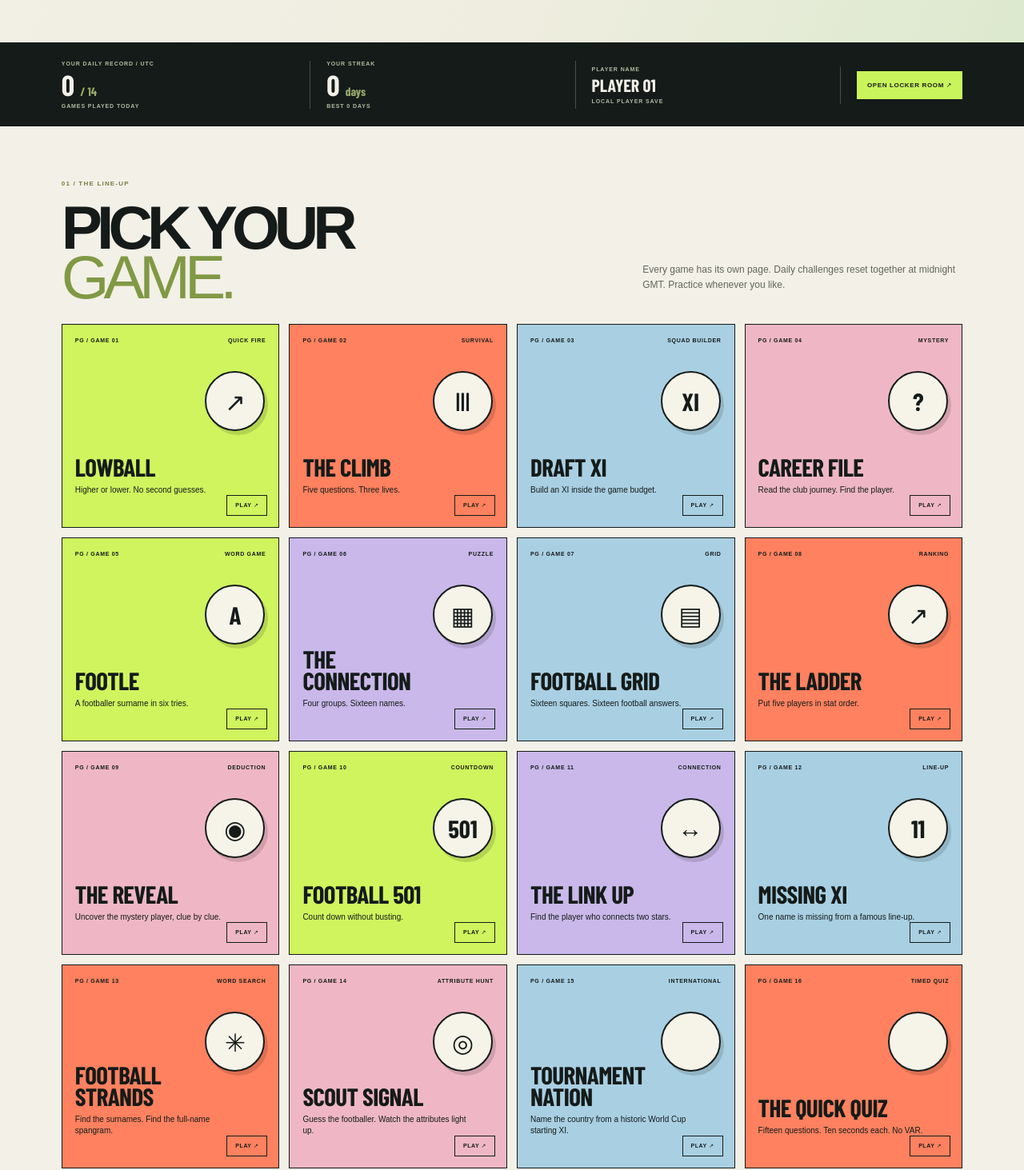
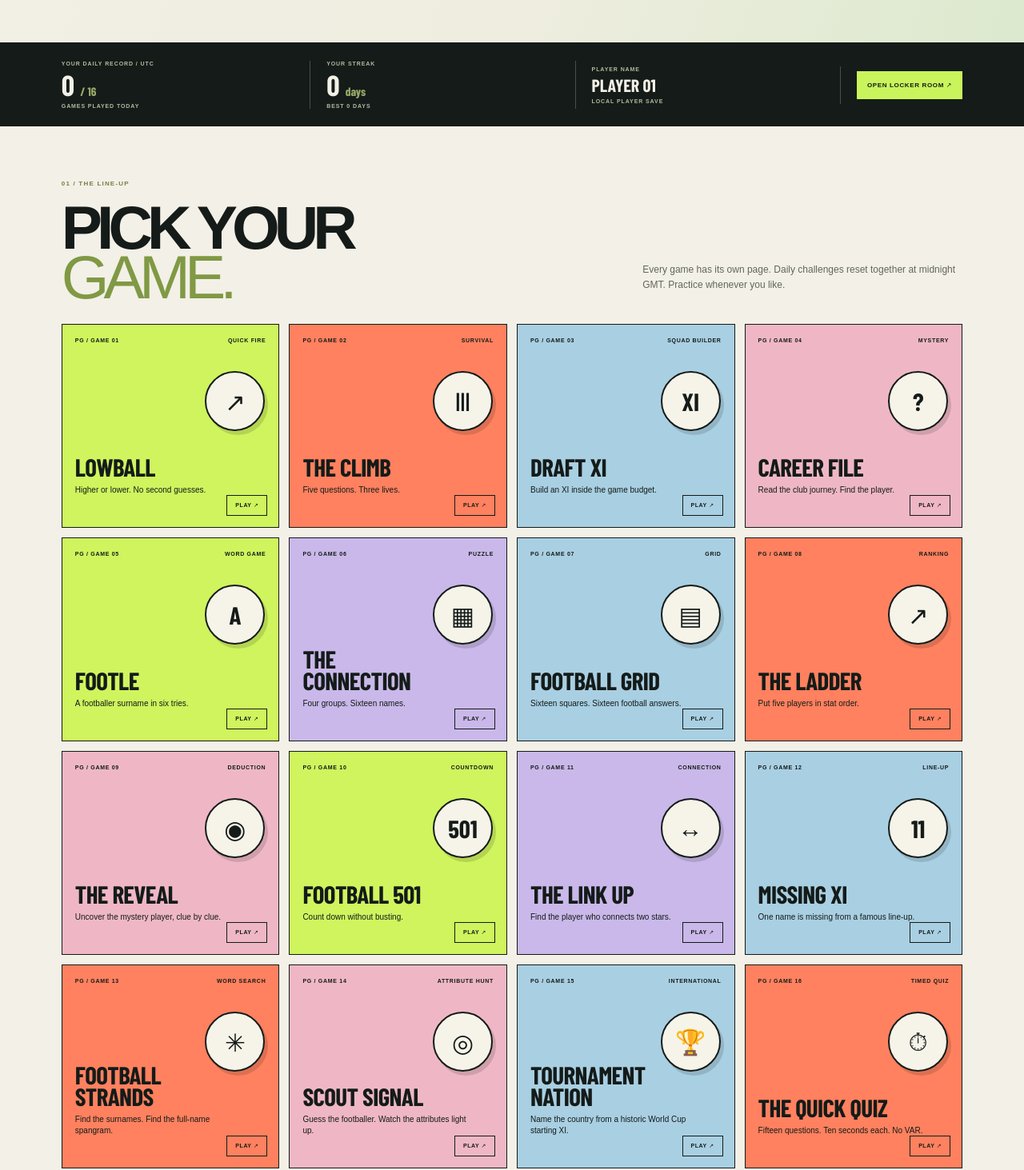
Before and after one commit to lewisxatk/playground-football-games, a React (Vite) app: page / in a window 1280 px wide. Shown: the part 543-2006 px from the top of the page at 80% size. Built offline with nearby package versions, Linux system fonts and the light colour scheme; a web font is replaced by a local one.

Commit message:
Align home arcade progress and tile artwork with all 16 game routes

```diff
--- a/src/ArcadeApp.tsx
+++ b/src/ArcadeApp.tsx
@@ -153,9 +153,9 @@ function HomePage({account}:{account:Account}){
     <section className="arc-home-hero"><div><div className="arc-eyebrow"><span/> THE FOOTBALL ARCADE / EST. 2026</div><h1>NO HALF<br/><em>TIME.</em></h1><p>Quick games, proper football knowledge and a reason to come back tomorrow.</p><div className="arc-hero-actions"><a className="arc-button" href="/footle">PLAY TODAY'S FOOTLE ↗</a><a className="arc-text-link" href="#all-games">PICK YOUR GAME ↓</a></div></div>
       <div className="arc-home-graphic"><div className="arc-graphic-label">THE PLAYGROUND / 16 GAME MODES</div><div className="arc-graphic-pitch"><i className="half"/><i className="centre"/><i className="box-one"/><i className="box-two"/><motion.span className="graphic-ball" animate={{x:[0,32,-20,0],y:[0,-15,8,0],rotate:[0,180,360]}} transition={{duration:5,repeat:Infinity,ease:"easeInOut"}}/></div><div className="arc-graphic-bottom"><span>GUESS / THINK / PLAY</span><b>↗</b><span>16 WAYS TO PLAY</span></div></div>
     </section>
-    <section className="arc-daily-strip"><div><small>YOUR DAILY RECORD / UTC</small><strong>{done} <i>/ 14</i></strong><span>GAMES PLAYED TODAY</span></div><div><small>YOUR STREAK</small><strong>{account.streak} <i>days</i></strong><span>BEST {account.bestStreak} DAYS</span></div><div><small>PLAYER NAME</small><strong className="nickname-stat">{account.nickname}</strong><span>LOCAL PLAYER SAVE</span></div><a href="/locker-room">OPEN LOCKER ROOM ↗</a></section>
+    <section className="arc-daily-strip"><div><small>YOUR DAILY RECORD / UTC</small><strong>{done} <i>/ 16</i></strong><span>GAMES PLAYED TODAY</span></div><div><small>YOUR STREAK</small><strong>{account.streak} <i>days</i></strong><span>BEST {account.bestStreak} DAYS</span></div><div><small>PLAYER NAME</small><strong className="nickname-stat">{account.nickname}</strong><span>LOCAL PLAYER SAVE</span></div><a href="/locker-room">OPEN LOCKER ROOM ↗</a></section>
     <section id="all-games" className="arc-game-directory"><div className="arc-section-title"><div><span>01 / THE LINE-UP</span><h2>PICK YOUR<br/><em>GAME.</em></h2></div><p>Every game has its own page. Daily challenges reset together at midnight GMT. Practice whenever you like.</p></div>
-      <div className="arc-home-grid">{GAME_LINKS.map((game,i)=><motion.a href={"/"+game.id} key={game.id} className={"arc-game-tile "+game.tone} whileHover={{y:-5,rotate:i%2?1:-1}} whileTap={{scale:.985}}><div><small>PG / GAME {String(i+1).padStart(2,"0")}</small><span>{game.tag}</span></div><div className="arc-tile-art"><i>{["↗","Ⅲ","XI","?","A","▦","▤","↗","◉","501","↔","11","✳","◎"][i]}</i></div><h3>{game.title}</h3><p>{game.sub}</p><b className="arc-tile-arrow">PLAY ↗</b></motion.a>)}</div>
+      <div className="arc-home-grid">{GAME_LINKS.map((game,i)=><motion.a href={"/"+game.id} key={game.id} className={"arc-game-tile "+game.tone} whileHover={{y:-5,rotate:i%2?1:-1}} whileTap={{scale:.985}}><div><small>PG / GAME {String(i+1).padStart(2,"0")}</small><span>{game.tag}</span></div><div className="arc-tile-art"><i>{["↗","Ⅲ","XI","?","A","▦","▤","↗","◉","501","↔","11","✳","◎","🏆","⏱"][i]}</i></div><h3>{game.title}</h3><p>{game.sub}</p><b className="arc-tile-arrow">PLAY ↗</b></motion.a>)}</div>
     </section>
     <section className="arc-home-bottom"><div><small>THE PLAYGROUND / CLUBHOUSE</small><h2>KEEP YOUR<br/><em>RUN GOING.</em></h2><p>Your nickname, daily results and streak stay saved in this browser. Practice is unlimited. No signup. Just get playing.</p><a href="/locker-room" className="arc-button">YOUR LOCKER ROOM ↗</a></div><div className="arc-home-score"><span>🔥</span><strong>{account.streak}</strong><small>DAY STREAK</small></div></section>
     </main><footer className="arc-footer"><a href="/">PLAYGROUND®</a><span>FOOTBALL, PLAYED DIFFERENTLY.</span><a href="/locker-room">YOUR ACCOUNT ↗</a></footer></div>;
```
